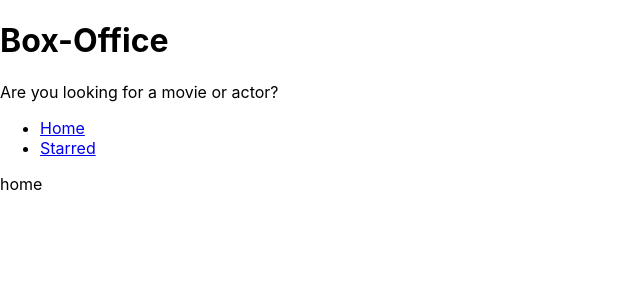
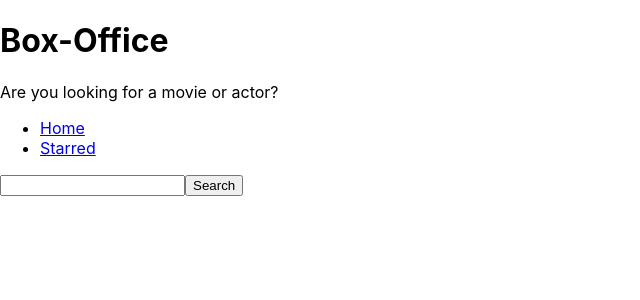
Before and after one commit to kumarSunny2184/Box-Office-app, a React (Create React App) app in the folder web/box-office/: page / in a window 1280 px wide. Shown: the top 300 px of the page, without its empty margins (0-640 px from the left). Built offline with nearby package versions, Linux system fonts and the light colour scheme.

Commit message:
added textbox for searching, search for shows on button click

```diff
--- a/web/box-office/src/pages/Home.jsx
+++ b/web/box-office/src/pages/Home.jsx
@@ -1,5 +1,32 @@
+import { useState } from 'react';
+
 const Home = () => {
-  return <div>home</div>;
+  const [searchStr, setSearchStr] = useState('');
+
+  const onSearchInputChange = ev => {
+    setSearchStr(ev.target.value);
+  };
+
+  const onSearch = async ev => {
+    ev.preventDefault();
+
+    const response = await fetch(
+      `https://api.tvmaze.com/search/shows?q=${searchStr}`
+    );
+    const body = await response.json();
+
+    console.log(body);
+    // https://api.tvmaze.com/search/shows?q=girls
+  };
+
+  return (
+    <div>
+      <form onSubmit={onSearch}>
+        <input type="text" value={searchStr} onChange={onSearchInputChange} />
+        <button type="submit">Search</button>
+      </form>
+    </div>
+  );
 };
 
 export default Home;
```
